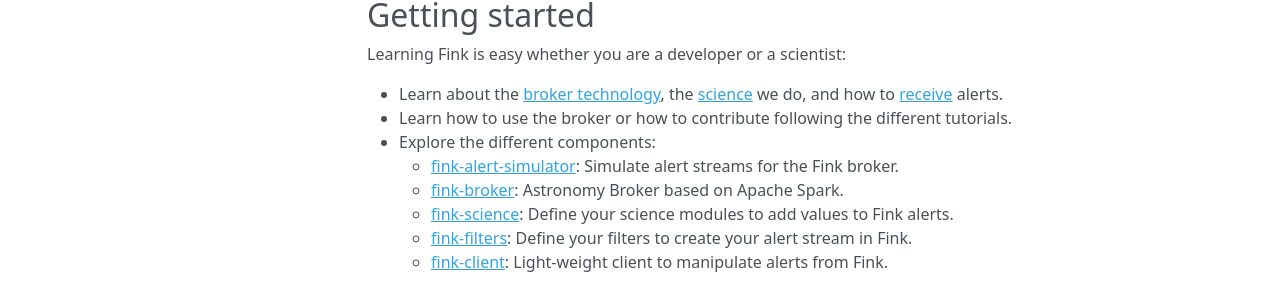
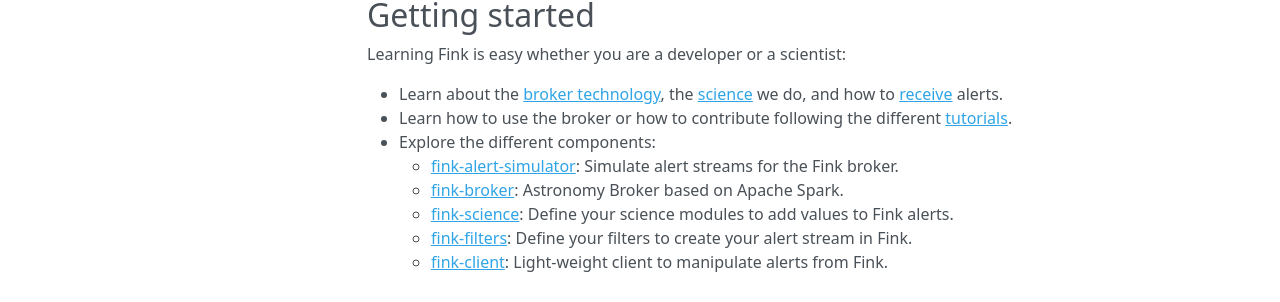
Before and after one commit to astrolabsoftware/fink, an MkDocs documentation site: the page built from docs/index.md, in a window 1280 px wide. Shown: the part 409-711 px from the top of the page. Built offline with MkDocs 1.6.1, drawn with Linux system fonts in a browser that asks for light colours; nearby versions of some CDN libraries; part of the change alters nothing that is shown.

```diff
--- a/docs/index.md
+++ b/docs/index.md
@@ -22,7 +22,7 @@ Fink's goal is twofold: providing a robust infrastructure and state-of-the-art s
 Learning Fink is easy whether you are a developer or a scientist:
 
 * Learn about the [broker technology](broker/introduction.md), the [science](science/introduction.md) we do, and how to [receive](distribution/introduction.md) alerts.
-* Learn how to use the broker or how to contribute following the different tutorials.
+* Learn how to use the broker or how to contribute following the different [tutorials](tutorials/introduction.md).
 * Explore the different components:
     * [fink-alert-simulator](https://github.com/astrolabsoftware/fink-alert-simulator): Simulate alert streams for the Fink broker.
     * [fink-broker](https://github.com/astrolabsoftware/fink-broker): Astronomy Broker based on Apache Spark.
--- a/mkdocs.yml
+++ b/mkdocs.yml
@@ -24,6 +24,7 @@ nav:
       - Create your Fink filter: tutorials/create-filters.md
       - Collect Fink alerts [Kafka]: tutorials/using-fink-client.md
     - Ecosystem:
+      - fink-alert-simulator &rarr;: https://github.com/astrolabsoftware/fink-alert-simulator
       - fink-broker &rarr;: https://github.com/astrolabsoftware/fink-broker
       - fink-science &rarr;: https://github.com/astrolabsoftware/fink-science
       - fink-filters &rarr;: https://github.com/astrolabsoftware/fink-filters
```
